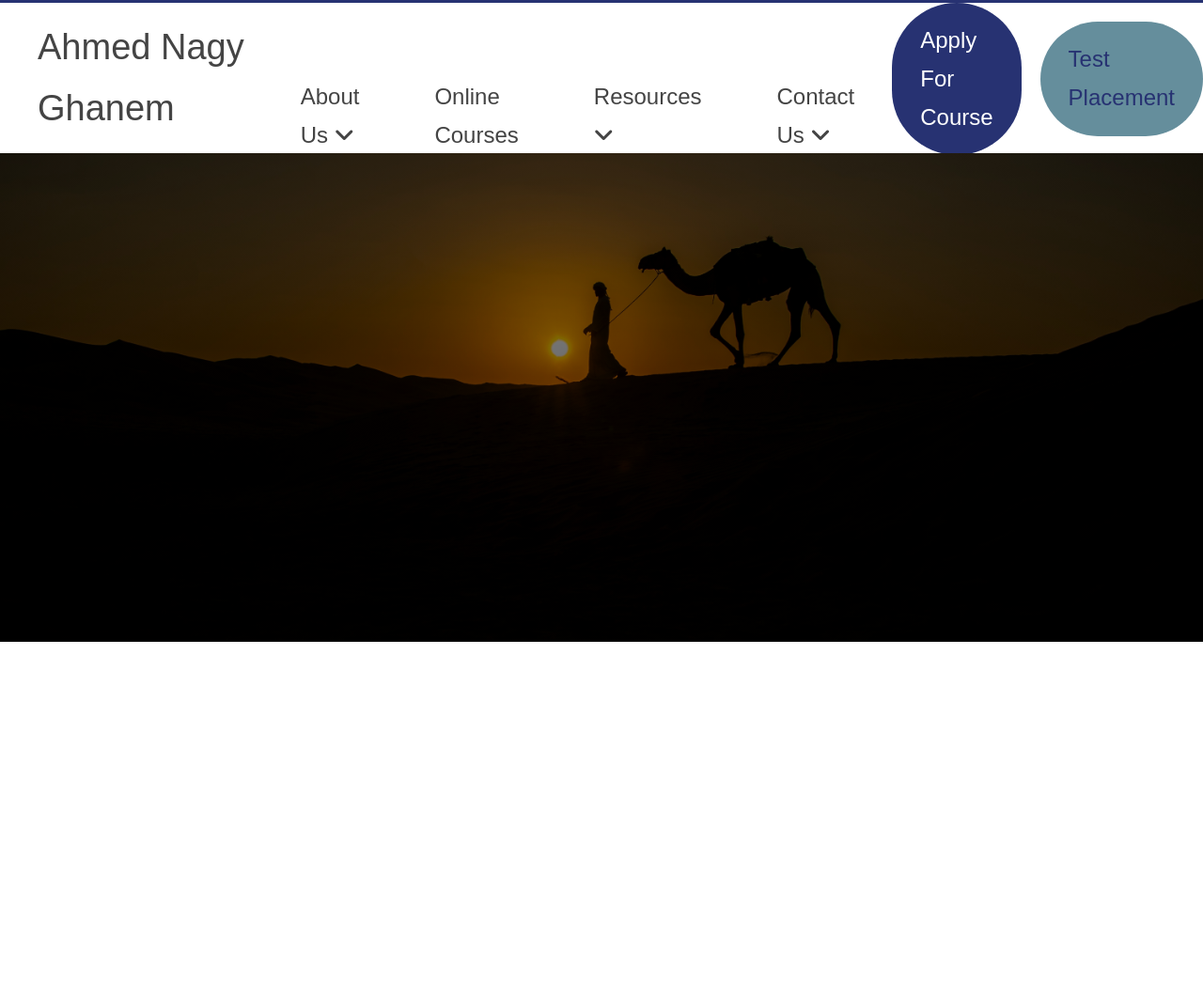
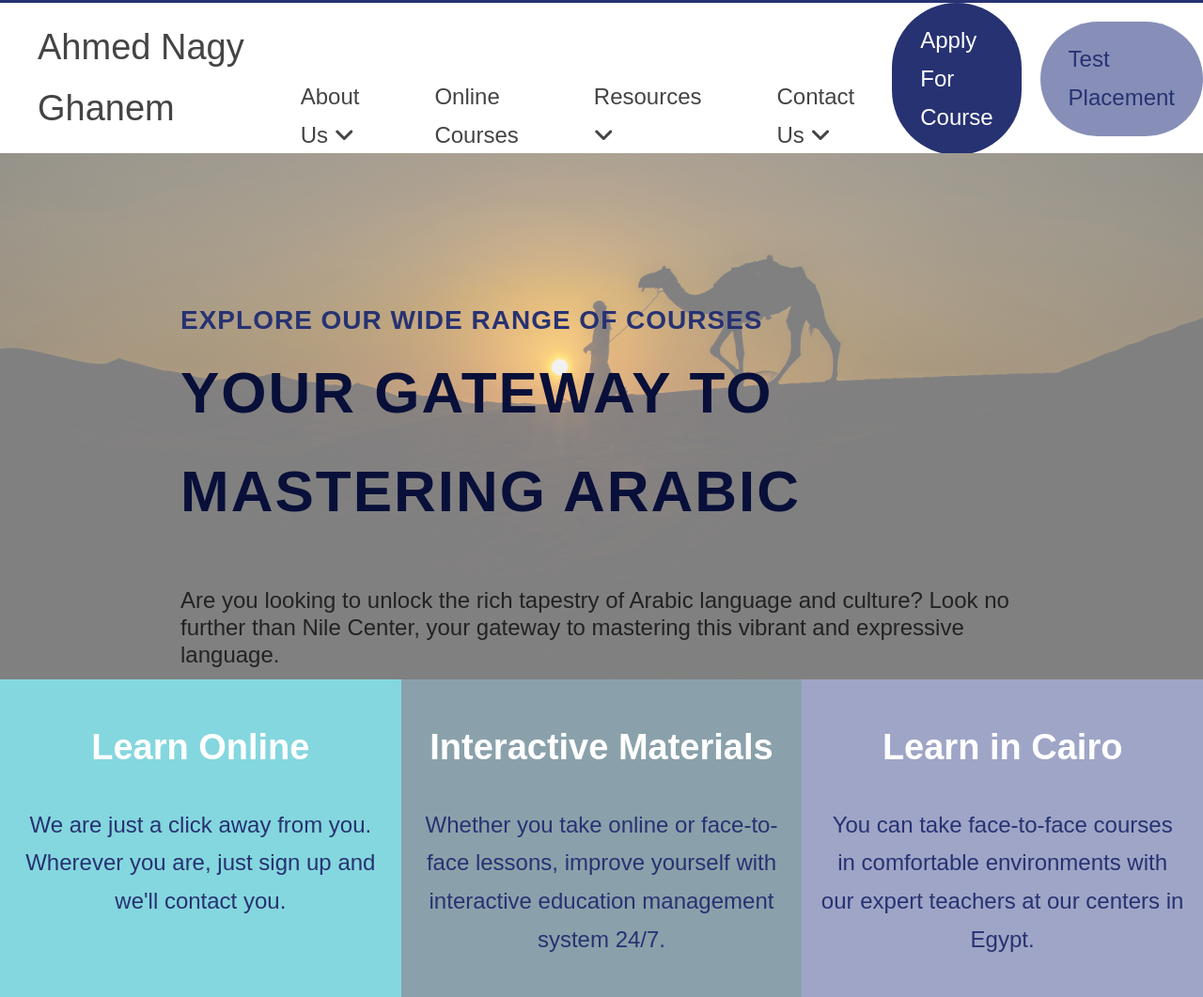
Before and after one commit to darkangel7863/arabic_tutor, a website: page index.html in a window 1280 px wide. Shown: the part 77-1138 px from the top of the page at 94% size. Before the commit the page ends 800 px from the top, so only its background shows below. Drawn offline with Linux system fonts and the light colour scheme.

Commit message:
Building the features section

```diff
--- a/index.html
+++ b/index.html
@@ -118,8 +118,43 @@
         </ul>
       </section>
       <!-- hero section -->
-      <section class="hero-section"></section>
+      <section class="section-hero">
+        <div class="hero__text-box">
+          <h2 class="heading-secondary">Explore Our Wide Range Of Courses</h2>
+          <h1 class="heading-primary">Your Gateway to Mastering Arabic</h1>
+          <p class="subheading">
+            Are you looking to unlock the rich tapestry of Arabic language and
+            culture? Look no further than Nile Center, your gateway to mastering
+            this vibrant and expressive language.
+          </p>
+        </div>
+      </section>
       <!-- Features -->
+      <section class="section-features">
+        <div class="features-container">
+          <div class="feature feature--1">
+            <h3 class="feature__title">Learn Online</h3>
+            <p class="feature__desc">
+              We are just a click away from you. Wherever you are, just sign up
+              and we'll contact you.
+            </p>
+          </div>
+          <div class="feature feature--2">
+            <h3 class="feature__title">Interactive Materials</h3>
+            <p class="feature__desc">
+              Whether you take online or face-to-face lessons, improve yourself
+              with interactive education management system 24/7.
+            </p>
+          </div>
+          <div class="feature feature--3">
+            <h3 class="feature__title">Learn in Cairo</h3>
+            <p class="feature__desc">
+              You can take face-to-face courses in comfortable environments with
+              our expert teachers at our centers in Egypt.
+            </p>
+          </div>
+        </div>
+      </section>
       <!-- Courses -->
       <!-- Courses Features -->
       <!-- Why us?--View all courses -->
--- a/sass/abstract/_variables.scss
+++ b/sass/abstract/_variables.scss
@@ -1,7 +1,10 @@
 $color-primary: #273272;
-$color-primary-light: #658e9c;
-$color-primary-dark: #0f1e71;
-$color-secondary: #ec368d;
+$color-primary-light: #878fb8;
+$color-primary-dark: #080f39;
+
+$color-secondary: #66ced6;
+
+$color-tertiary: #6d8a96;
 
 $color-grey: #444;
 $color-grey-light: #cdcdcd;
--- /dev/null
+++ b/sass/base/_animation.scss
@@ -0,0 +1,40 @@
+@keyframes moveInDown {
+  0% {
+    opacity: 0;
+    transform: translateY(-10rem);
+  }
+  80% {
+    transform: translateY(2rem);
+  }
+  100% {
+    opacity: 1;
+    transform: translateY(0);
+  }
+}
+@keyframes moveInUp {
+  0% {
+    opacity: 0;
+    transform: translateY(10rem);
+  }
+  80% {
+    transform: translateY(-2rem);
+  }
+  100% {
+    opacity: 1;
+    transform: translateY(0);
+  }
+}
+
+@keyframes moveInLeft {
+  0% {
+    opacity: 0;
+    transform: translateX(-10rem);
+  }
+  80% {
+    transform: translateX(2rem);
+  }
+  100% {
+    opacity: 1;
+    transform: translateX(0);
+  }
+}
--- a/sass/base/_typography.scss
+++ b/sass/base/_typography.scss
@@ -5,3 +5,25 @@ body {
   color: $color-grey;
   font-size: 1.6rem;
 }
+.heading-primary {
+  text-transform: uppercase;
+  font-size: 6.2rem;
+  font-weight: bold;
+  letter-spacing: 0.2rem;
+  color: $color-primary-dark;
+  animation: moveInDown 0.8s ease-in;
+}
+.heading-secondary {
+  text-transform: uppercase;
+  font-size: 2.8rem;
+  letter-spacing: 0.1rem;
+  color: $color-primary;
+  animation: moveInUp 0.8s ease-in;
+}
+.subheading {
+  color: $color-grey-dark;
+  font-size: 2.4rem;
+  line-height: 1.2;
+  margin-top: 5rem;
+  animation: moveInLeft 0.8s ease-in;
+}
--- /dev/null
+++ b/sass/component/_feature.scss
@@ -0,0 +1,43 @@
+.section-features {
+  margin-bottom: 10rem;
+}
+.features-container {
+  width: 100%;
+  display: flex;
+}
+.feature {
+  padding: 4rem 2rem;
+  flex: 0 0 33.3333%;
+  transition: all 0.2s ease-in;
+  &__title {
+    font-size: 3.8rem;
+    text-align: center;
+    margin-bottom: 3rem;
+    color: $color-white;
+  }
+  &__desc {
+    font-size: 2.4rem;
+    text-align: center;
+    color: $color-primary;
+  }
+  &--1 {
+    background-color: rgba($color-secondary, 0.8);
+  }
+  &--2 {
+    background-color: rgba($color-tertiary, 0.8);
+  }
+  &--3 {
+    background-color: rgba($color-primary-light, 0.8);
+  }
+  &:hover {
+    border-top: 1rem solid currentColor;
+    background-color: $color-white;
+
+    .feature__title {
+      color: $color-grey;
+    }
+    .feature__desc {
+      color: $color-secondary;
+    }
+  }
+}
--- a/sass/layout/_header.scss
+++ b/sass/layout/_header.scss
@@ -30,20 +30,20 @@
     margin: 8rem 4rem;
 
     &--about:hover .nav__submenu--about {
-      opacity: 1;
+      display: block;
     }
     &--courses:hover .nav__submenu--courses {
-      opacity: 1;
+      display: block;
     }
     &--resources:hover .nav__submenu--resources {
-      opacity: 1;
+      display: block;
     }
     &--contact:hover .nav__submenu--contact {
-      opacity: 1;
+      display: block;
     }
   }
   &__submenu {
-    opacity: 0;
+    display: none;
     position: fixed;
     list-style: none;
     background-image: linear-gradient(
--- a/sass/layout/_hero.scss
+++ b/sass/layout/_hero.scss
@@ -1,9 +1,16 @@
-.hero-section {
+.section-hero {
   background-image: linear-gradient(
-      rgba($color-black, 0.5),
-      rgba($color-black, 0.5)
+      rgba($color-white, 0.5),
+      rgba($color-white, 0.5)
     ),
     url(../img/hero-img.jpg);
   background-size: cover;
   background-position: center;
+  display: flex;
+  align-items: center;
+  justify-content: center;
 }
+.hero__text-box {
+  width: 70%;
+  height: 45%;
+}
--- a/sass/main.scss
+++ b/sass/main.scss
@@ -1,10 +1,12 @@
 @import 'abstract/variables';
 
+@import 'base/animation';
 @import 'base/base';
 @import 'base/typography';
 @import 'base/utilities';
 
 @import 'component/btn';
+@import 'component/feature';
 @import 'component/link';
 
 @import 'layout/header';
--- a/sass/pages/_home.scss
+++ b/sass/pages/_home.scss
@@ -1,4 +1,4 @@
 .home-container {
   display: grid;
-  grid-template-rows: 10vh 20vh 65vh;
+  grid-template-rows: 10vh 20vh 70vh 30rem;
 }
```
Also changed, not shown: package.json (+5 -2 lines), css/style.css, 1 other file.
